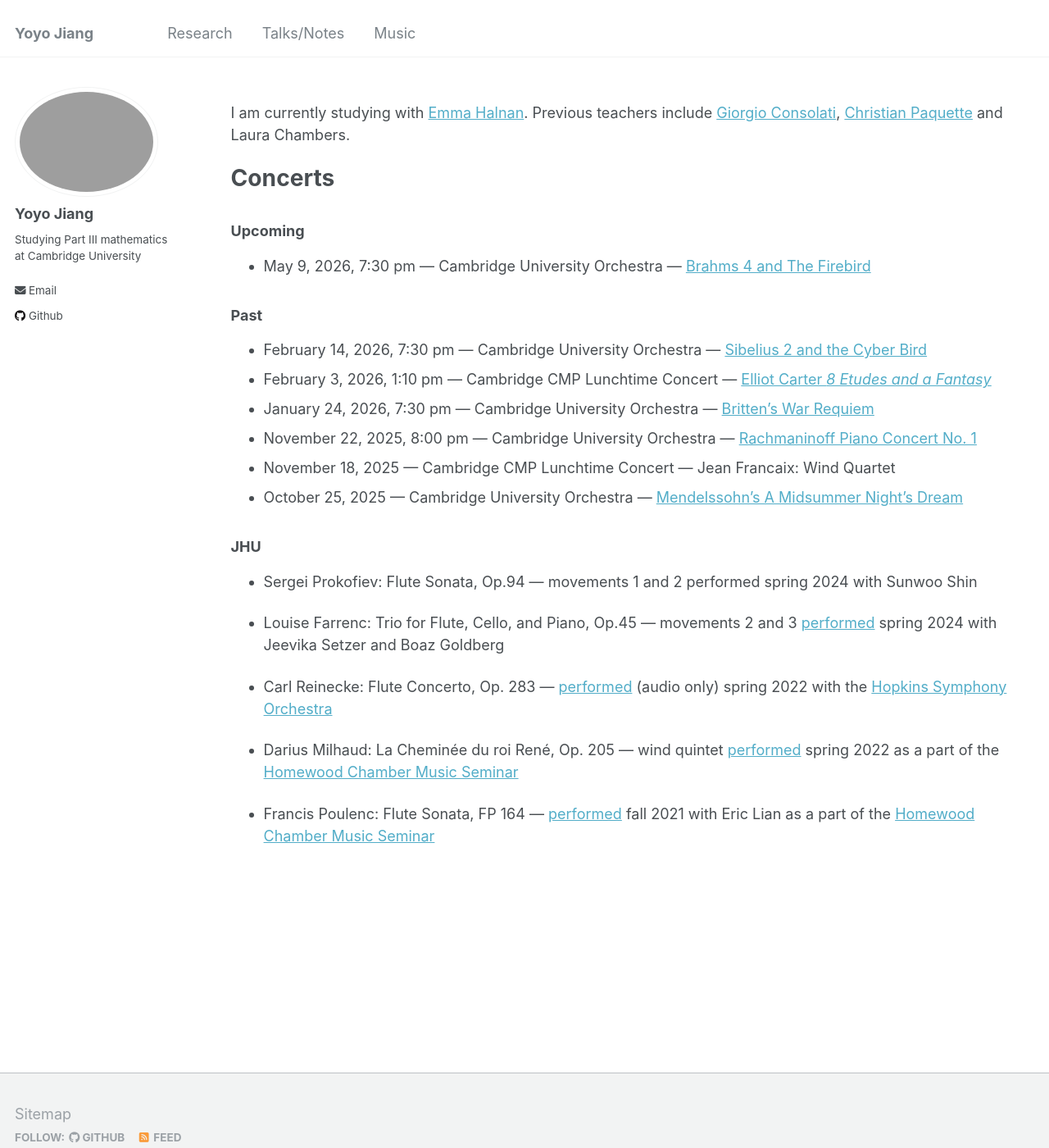
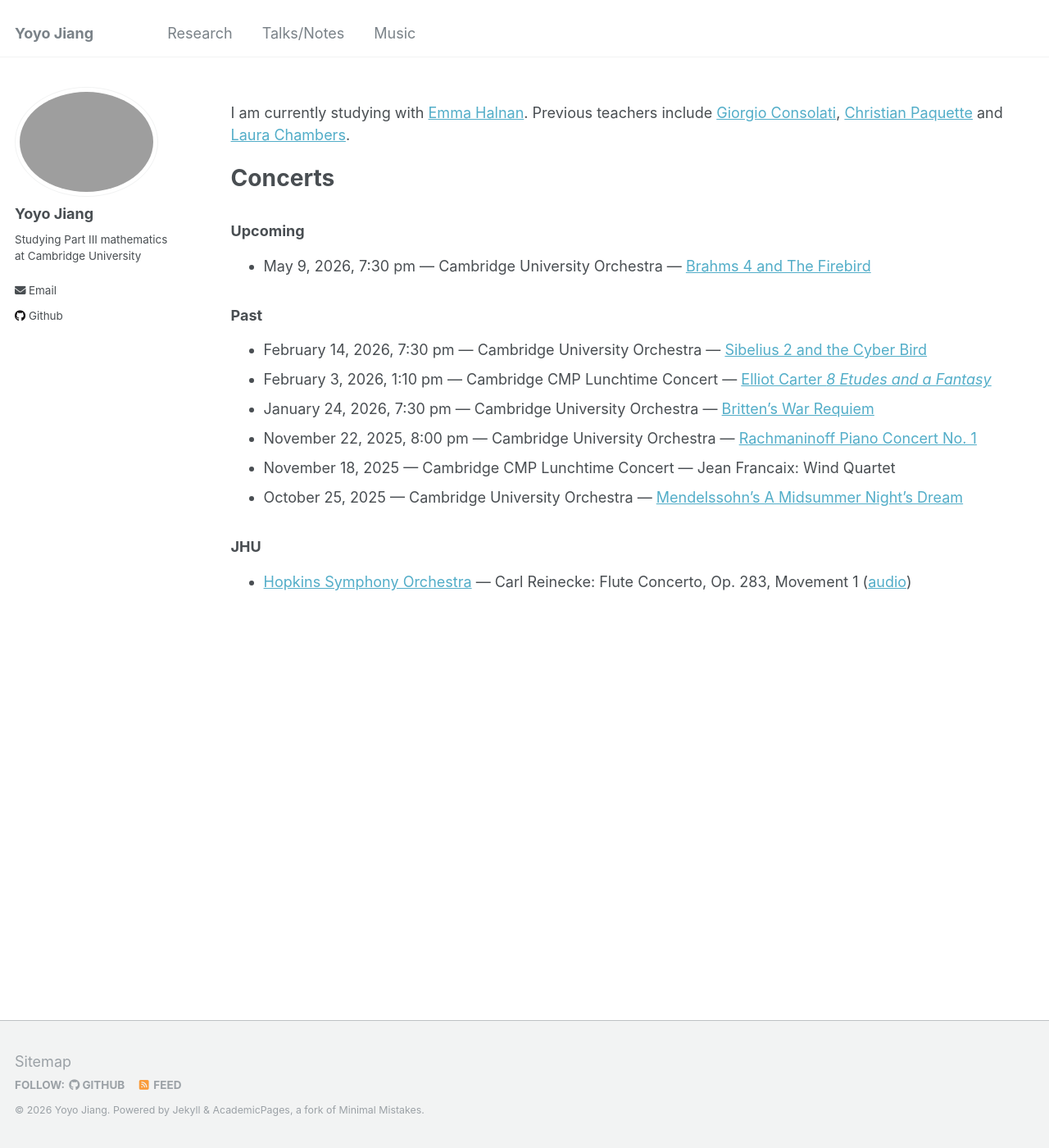
Before and after one commit to yjiang70/yjiang70.github.io, a Jekyll site: the page built from _pages/music.md, in a window 1280 px wide and 1400 px high. Shown: the whole window at 82% size. Built offline with Jekyll 4.4.1, drawn with Linux system fonts in a browser that asks for light colours.

Commit message:
edited music page

```diff
--- a/_pages/music.md
+++ b/_pages/music.md
@@ -13,7 +13,7 @@ I am currently studying with
 Previous teachers include
 [Giorgio Consolati](https://www.giorgioconsolati.eu/),
 [Christian Paquette](https://christianpaquette.com/) and
-Laura Chambers.
+[Laura Chambers](https://www.londonsymphonia.ca/laura-chambers).
 
 <!-- I love playing chamber music --- please reach out -->
 <!-- if you want to play together! -->
@@ -42,23 +42,22 @@ Concerts
 [Mendelssohn's A Midsummer Night's Dream](https://www.cmp.cam.ac.uk/events/event/item/mendelssohns-a-midsummer-nights-dream/)
 
 ### JHU
-* Sergei Prokofiev: Flute Sonata, Op.94 ---
-movements 1 and 2 performed
-spring 2024 with Sunwoo Shin
+<!-- * Sergei Prokofiev: Flute Sonata, Op.94 --- -->
+<!-- movements 1 and 2 performed -->
+<!-- spring 2024 with Sunwoo Shin -->
 
-* Louise Farrenc: Trio for Flute, Cello, and Piano, Op.45 ---
-movements 2 and 3 [performed](https://youtu.be/DaXAw6FfU9U?si=-xyheUgkOUzlGY2s)
-spring 2024 with Jeevika Setzer and Boaz Goldberg
+<!-- * Louise Farrenc: Trio for Flute, Cello, and Piano, Op.45 --- -->
+<!-- movements 2 and 3 [performed](https://youtu.be/DaXAw6FfU9U?si=-xyheUgkOUzlGY2s) -->
+<!-- spring 2024 with Jeevika Setzer and Boaz Goldberg -->
 
-* Carl Reinecke: Flute Concerto, Op. 283 ---
-[performed](/files/reinecke.mp3) (audio only) spring 2022
-with the [Hopkins Symphony Orchestra](https://studentaffairs.jhu.edu/hso/)
+* [Hopkins Symphony Orchestra](https://studentaffairs.jhu.edu/hso/) ---
+Carl Reinecke: Flute Concerto, Op. 283, Movement 1 ([audio](/files/reinecke.mp3))
 
-* Darius Milhaud: La Cheminée du roi René, Op. 205 ---
-wind quintet [performed](https://youtu.be/rTv9hZAg5w4?si=NKlfZ4ZRaNm5RFCu) spring 2022
-as a part of the [Homewood Chamber Music Seminar](https://www.youtube.com/@jhuhomewoodchambermusicsem9783/featured)
+<!-- * Darius Milhaud: La Cheminée du roi René, Op. 205 --- -->
+<!-- wind quintet [performed](https://youtu.be/rTv9hZAg5w4?si=NKlfZ4ZRaNm5RFCu) spring 2022 -->
+<!-- as a part of the [Homewood Chamber Music Seminar](https://www.youtube.com/@jhuhomewoodchambermusicsem9783/featured) -->
 
-* Francis Poulenc: Flute Sonata, FP 164 ---
-[performed](https://youtu.be/NQ4lbiDNvlM?si=VDGPXtLvKcYagSBN)
-fall 2021 with Eric Lian as a part of
-the [Homewood Chamber Music Seminar](https://www.youtube.com/@jhuhomewoodchambermusicsem9783/featured)
+<!-- * Francis Poulenc: Flute Sonata, FP 164 --- -->
+<!-- [performed](https://youtu.be/NQ4lbiDNvlM?si=VDGPXtLvKcYagSBN) -->
+<!-- fall 2021 with Eric Lian as a part of -->
+<!-- the [Homewood Chamber Music Seminar](https://www.youtube.com/@jhuhomewoodchambermusicsem9783/featured) -->
```
